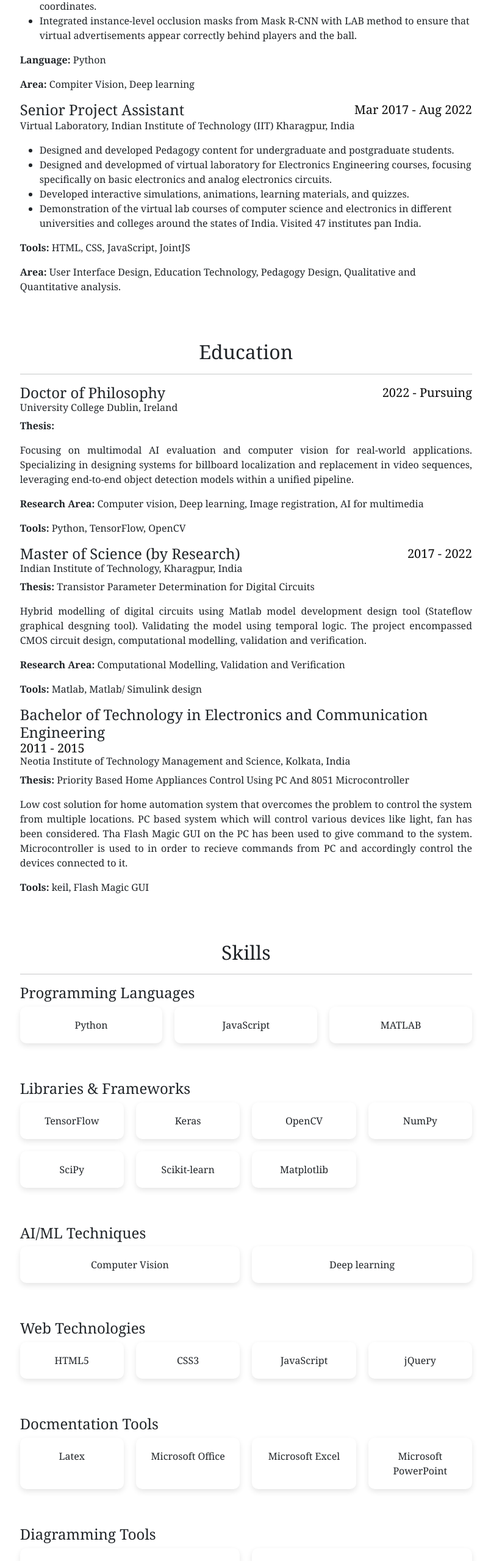
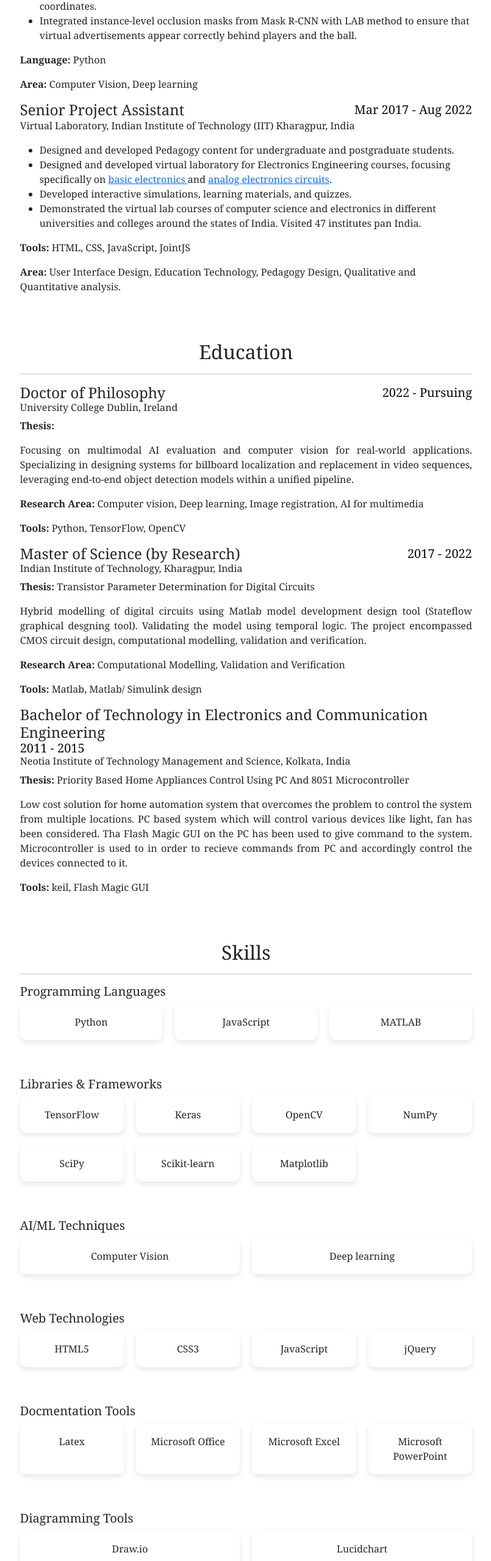
Before and after one commit to sukritidhang/sukritidhang.github.io, a plain HTML site: page index.html in a window 1280 px wide. Shown: the part 1140-3700 px from the top of the page at 61% size, without its empty margins (454-1259 px from the left). Drawn offline with nearby package versions, Linux system fonts and the light colour scheme.

Commit message:
Files modified

```diff
--- a/index.html
+++ b/index.html
@@ -192,7 +192,7 @@
                         <li>Integrated instance-level occlusion masks from Mask R-CNN with LAB method to ensure that virtual advertisements appear correctly behind players and the ball.</li>
                      </ul>
                     <p><b>Language:</b> Python</p>
-                    <p><b>Area:</b> Compiter Vision, Deep learning</p>
+                    <p><b>Area:</b> Computer Vision, Deep learning</p>
                 </div>
 
                 <div class="timeline-item">
@@ -203,9 +203,9 @@
                     <p>Virtual Laboratory, Indian Institute of Technology (IIT) Kharagpur, India</p>
                     <ul>
                         <li> Designed and developed Pedagogy content for undergraduate and postgraduate students.</li>
-                        <li> Designed and developmed of virtual laboratory for Electronics Engineering courses, focusing specifically on basic electronics and analog electronics circuits.</li>
-                        <li>Developed interactive simulations, animations, learning materials, and quizzes.
-                        <li>Demonstration of the virtual lab courses of computer science and electronics in different
+                        <li> Designed and developed  virtual laboratory for Electronics Engineering courses, focusing specifically on <a href="https://be-iitkgp.vlabs.ac.in/", target="_blank"> basic electronics </a> and <a href="https://aec-iitkgp.vlabs.ac.in/", target="_blank">analog electronics circuits</a>.</li>
+                        <li>Developed interactive simulations, learning materials, and quizzes.
+                        <li>Demonstrated the virtual lab courses of computer science and electronics in different
                             universities and colleges around the states of India.  Visited 47 institutes pan India.</li>
                     </ul>
                 <p><b>Tools:</b> HTML, CSS, JavaScript, JointJS</p>
@@ -311,7 +311,7 @@ modelling, validation and verification.</p>
         <div class="container">
             <h2>Skills</h2>
             <hr>
-            <h4>Programming Languages</h4>
+            <h5>Programming Languages</h5>
             <div class="skills-grid">
                 <div class="skill">Python</div>
                 <div class="skill">JavaScript</div>
@@ -321,7 +321,7 @@ modelling, validation and verification.</p>
     </section>
      <section id="framework">
         <div class="container">
-            <h4>Libraries & Frameworks</h4>
+            <h5>Libraries & Frameworks</h5>
             <div class="framework-grid">
                 <div class="framework">TensorFlow</div>
                 <div class="framework">Keras</div>
@@ -335,7 +335,7 @@ modelling, validation and verification.</p>
     </section>
      <section id="ml-dl">
         <div class="container">
-            <h4>AI/ML Techniques</h4>
+            <h5>AI/ML Techniques</h5>
             <div class="ml-dl-grid">
                 <div class="ml-dl">Computer Vision</div>
                 <div class="ml-dl">Deep learning</div>
@@ -345,7 +345,7 @@ modelling, validation and verification.</p>
     </section>
     <section id="webtech">
         <div class="container">
-            <h4>Web Technologies</h4>
+            <h5>Web Technologies</h5>
             <div class="webtech-grid">
                 <div class="webtech">HTML5</div>
                 <div class="webtech">CSS3</div>
@@ -366,7 +366,7 @@ modelling, validation and verification.</p>
 
     <section id="MStools">
         <div class="container">
-            <h4>Docmentation Tools</h4>
+            <h5>Docmentation Tools</h5>
             <div class="MStools-grid">
                 <div class="MStool">Latex</div>
                 <div class="MStool">Microsoft Office </div>
@@ -379,7 +379,7 @@ modelling, validation and verification.</p>
 
     <section id="otools">
         <div class="container">
-            <h4> Diagramming Tools</h4>
+            <h5> Diagramming Tools</h5>
             <div class="otools-grid">
                 <div class="otool">Draw.io</div>
                 <div class="otool">Lucidchart</div>
@@ -395,7 +395,7 @@ modelling, validation and verification.</p>
 <div class="timeline-item">
     <div class="edu-row">
         <h4>Mentor</h4>
-        <h5>2023 - 2024</h5>
+        <h5>2023 - 2025</h5>
     </div>
     <h6>University College Dublin, Ireland</h6>
     <ul>
```
Also changed, not shown: publication.html (+39 -36 lines).
